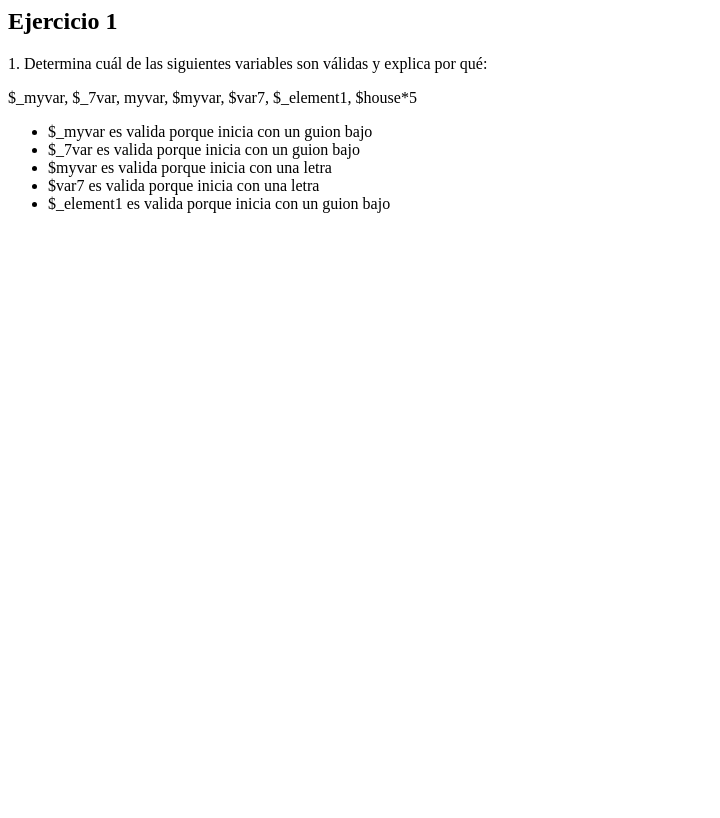
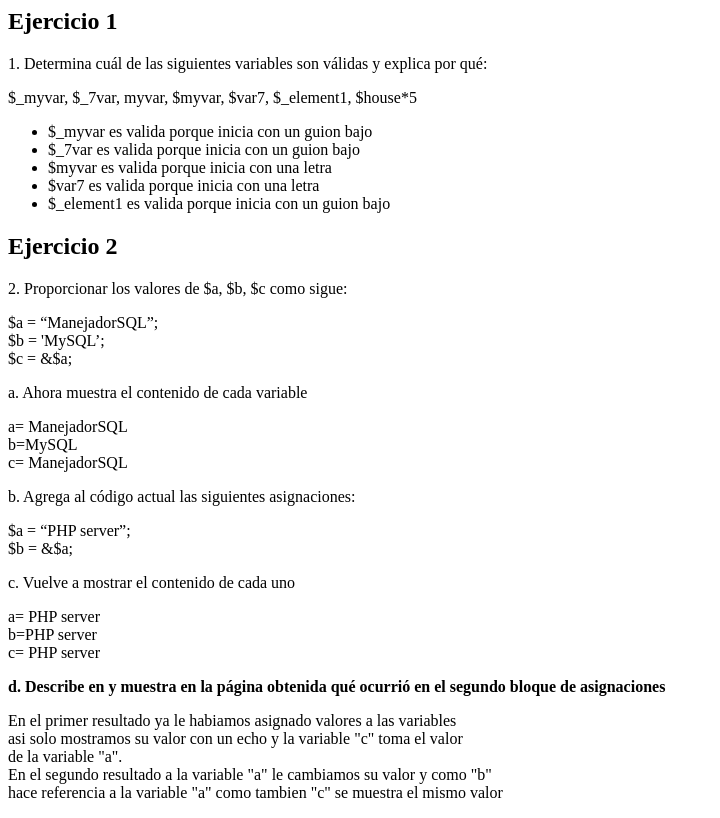
Before and after one commit to EvelynDFloresL/tecweb, a PHP site: page / in a window 1280 px wide. Shown: the whole page, without its empty margins (0-720 px from the left). Before the commit the page ends 213 px from the top, so only its background shows below. Run offline with PHP 8.4, Linux system fonts and the light colour scheme.

Commit message:
Practica 3 Ejercicio 2 Completo

```diff
--- a/tecnologiasweb/practicas/p03/index.php
+++ b/tecnologiasweb/practicas/p03/index.php
@@ -1,10 +1,11 @@
-<!DOCTYPE html PUBLIC “-//W3C//DTD XHTML 1.1//EN”
-“http://www.w3.org/TR/xhtml11/DTD/xhtml11.dtd”>
+<!DOCTYPE html PUBLIC “-//W3C//DTD XHTML 1.1//EN” “http://www.w3.org/TR/xhtml11/DTD/xhtml11.dtd”>
 <html xmlns="http://www.w3.org/1999/xhtml" xml:lang="es">
+
 <head>
     <meta http-equiv="Content-Type" content="text/html; charset=UTF-8" />
     <title> Práctica 3 </title>
 </head>
+
 <body>
     <h2> Ejercicio 1</h2>
     <p> 1. Determina cuál de las siguientes variables son válidas y explica por qué: </p>
@@ -27,5 +28,50 @@ echo '<li> $var7 es valida porque inicia con una letra </li>';
     echo '<li> $_element1 es valida porque inicia con un guion bajo </li>';
     echo '</ul>';
     ?>
+
+    <h2>Ejercicio 2 </h2>
+    <p> 2. Proporcionar los valores de $a, $b, $c como sigue: </p>
+    <p> $a = “ManejadorSQL”;
+        <br>$b = 'MySQL’;
+        <br>$c = &$a;
+    </p>
+
+
+    <p>a. Ahora muestra el contenido de cada variable </p>
+    <?php
+    $a = "ManejadorSQL";
+    $b = 'MySQL';
+    $c = &$a;
+
+    echo " a= $a <br>
+    b=$b <br>
+    c= $c <br>"
+    ?>
+
+
+    <p>b. Agrega al código actual las siguientes asignaciones:</p>
+    <p> $a = “PHP server”;
+        <br>$b = &$a;
+    </p>
+    <?php
+    $a = "PHP server";
+    $b = &$a;
+    ?>
+    <p> c. Vuelve a mostrar el contenido de cada uno </p>
+    <?php
+    echo " a= $a <br>
+    b=$b <br>
+    c= $c <br>"
+    ?>
+    <p> <strong>d. Describe en y muestra en la página obtenida qué ocurrió en el segundo bloque de asignaciones</strong></p>
+    <p>En el primer resultado ya le habiamos asignado valores a las variables <br>
+        asi solo mostramos su valor con un echo y la variable "c" toma el valor <br>
+        de la variable "a". <br>
+        En el segundo resultado a la variable "a" le cambiamos su valor y como "b" <br>
+        hace referencia a la variable "a" como tambien "c" se muestra el mismo valor
+    </p>
+
+
 </body>
+
 </html>
```
Lines whose indentation alone changed are shown as unchanged.
